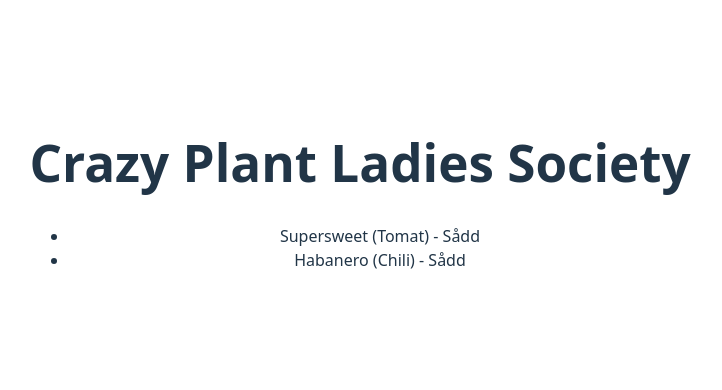
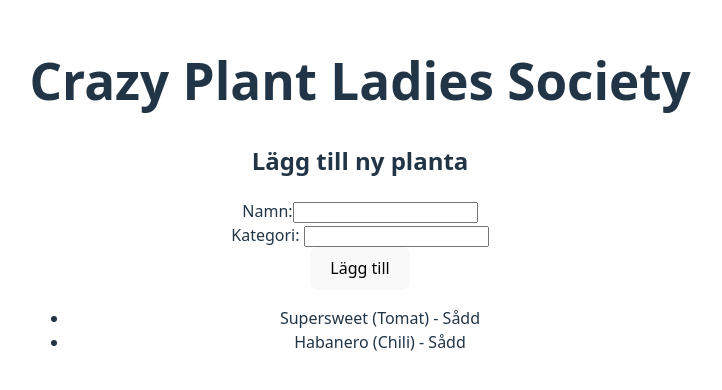
Before and after one commit to AnnaMargaretaEmelie/crazy-plant-ladies, a React (Vite) app: page / in a window 1280 px wide. Shown: the part 206-596 px from the top of the page, without its empty margins (280-1002 px from the left). Built offline with nearby package versions, Linux system fonts and the light colour scheme.

Commit message:
Added form to add plants

```diff
--- a/src/App.tsx
+++ b/src/App.tsx
@@ -2,6 +2,7 @@ import { useState } from "react";
 import { PlantList } from "./components/PlantList";
 import "./App.css";
 import type { Plant } from "./models/Plant";
+import { PlantForm } from "./components/PlantForm";
 
 function App() {
   const [plants, setPlants] = useState<Plant[]>([
@@ -14,10 +15,15 @@ function App() {
     },
     { id: 2, name: "Habanero", category: "Chili", isSown: true, status: "Ok" },
   ]);
+
+  const addPlant = (plant: Plant) => {
+    setPlants((prev) => [...prev, plant]);
+  };
   return (
     <>
       <main>
         <h1>Crazy Plant Ladies Society</h1>
+        <PlantForm addPlant={addPlant}></PlantForm>
         <PlantList plants={plants} />
       </main>
     </>
--- /dev/null
+++ b/src/components/PlantForm.tsx
@@ -0,0 +1,61 @@
+import type { Plant } from "../models/Plant";
+import { useState } from "react";
+
+type FormProps = {
+  addPlant: (newPlant: Plant) => void;
+};
+
+export function PlantForm({ addPlant }: FormProps) {
+  const [name, setName] = useState("");
+  const [category, setCategory] = useState("");
+
+  const handleSubmit = (e: React.FormEvent) => {
+    e.preventDefault();
+
+    if (!name.trim() || !category.trim()) return;
+
+    const newPlant: Plant = {
+      id: Date.now(),
+      name,
+      category,
+      isSown: false,
+      status,
+    };
+
+    addPlant(newPlant);
+
+    setName("");
+    setCategory("");
+  };
+
+  return (
+    <>
+      <form onSubmit={handleSubmit}>
+        <h2>Lägg till ny planta</h2>
+        <div>
+          <label htmlFor="name">
+            Namn:
+            <input
+              type="text"
+              value={name}
+              id="name"
+              onChange={(e) => setName(e.target.value)}
+            ></input>
+          </label>
+        </div>
+        <div>
+          <label htmlFor="category">
+            Kategori:{" "}
+            <input
+              type="text"
+              id="category"
+              value={category}
+              onChange={(e) => setCategory(e.target.value)}
+            />
+          </label>
+        </div>
+        <button type="submit">Lägg till</button>
+      </form>
+    </>
+  );
+}
```
